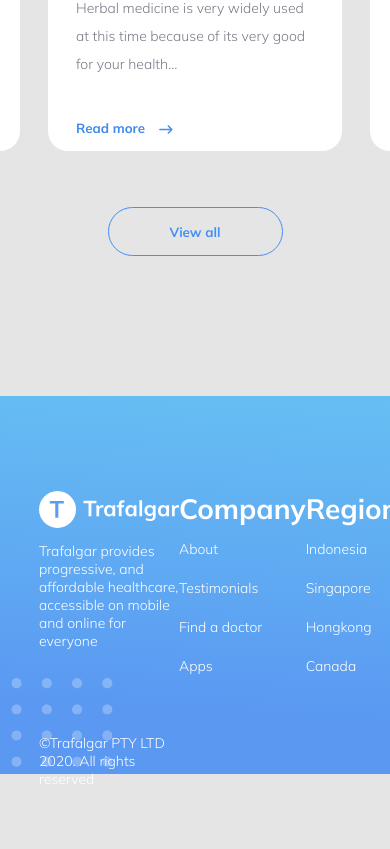
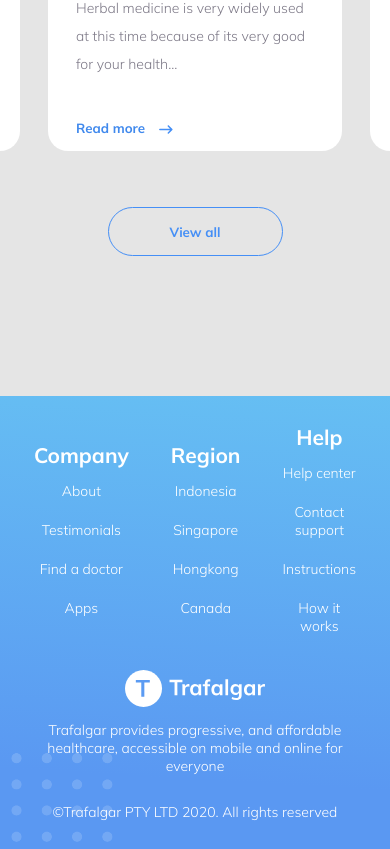
Before and after one commit to EmanuelJovito/trafalgar, a Next.js app: page / in a window 390 px wide. Shown: the part 3916-4765 px from the top of the page. Before the commit the page ends 4704 px from the top, so only its background shows below. Built offline with nearby package versions, Linux system fonts and the light colour scheme.

Commit message:
feat: Criando responsividade do Footer

```diff
--- a/src/components/Footer/index.tsx
+++ b/src/components/Footer/index.tsx
@@ -11,6 +11,7 @@ export function Footer() {
           on mobile and online for everyone</p>
           <p>©Trafalgar PTY LTD 2020. All rights reserved</p>
         </div>
+        <div className="options">
           <div className='company'>
             <h1>Company</h1>
             <p>About</p>
@@ -33,6 +34,7 @@ export function Footer() {
             <p>How it works</p>
           </div>
         </div>
+      </div>
     </Content>
   )
 }
--- a/src/components/Footer/style.ts
+++ b/src/components/Footer/style.ts
@@ -39,9 +39,12 @@ export const Content = styled.div`
 
       p {
         color: rgba(255, 255, 255, 1);
-
       }
     }
+
+    .options {
+      display: flex;
+      flex-direction: row;
 
       .company {
         display: flex;
@@ -100,10 +103,86 @@ export const Content = styled.div`
         }
       }
     }
+  }
 
   .bgImage {
     position: absolute;
     left: 0;
     bottom: 0;
+    opacity: 60%;
+  }
+
+  @media (max-width: 1024px) {
+    height: 100%;
+
+    & > div {
+      display: flex;
+      flex-direction: column-reverse;
+      align-items: center;
+
+      .info {
+        width: 35rem;
+
+        align-items: center;
+        text-align: center;
+
+        p {
+          margin-bottom: 2rem;
+        }
+      }
+
+      .options {
+        margin-top: 2rem;
+        margin-bottom: 1rem;
+        align-items: center;
+
+        .company {
+          align-items: center;
+
+          h1 {
+            font-size: 1.5rem;
+          }
+
+          margin-right: 8rem;
+        }
+
+        .region {
+          align-items: center;
+
+          h1 {
+            font-size: 1.5rem;
+          }
+
+          margin-right: 8rem;
+        }
+
+        .help {
+          align-items: center;
+          text-align: center;
+
+          h1 {
+            font-size: 1.5rem;
+          }
+        }
+      }
+    }
+  }
+
+  @media (max-width: 500px) {
+    & > div {
+      .info {
+        width: 25rem;
+      }
+
+      .options {
+        .company {
+          margin-right: 3rem;
+        }
+
+        .region {
+          margin-right: 3rem;
+        }
+      }
+    }
   }
 `
```
Lines whose indentation alone changed are shown as unchanged.
